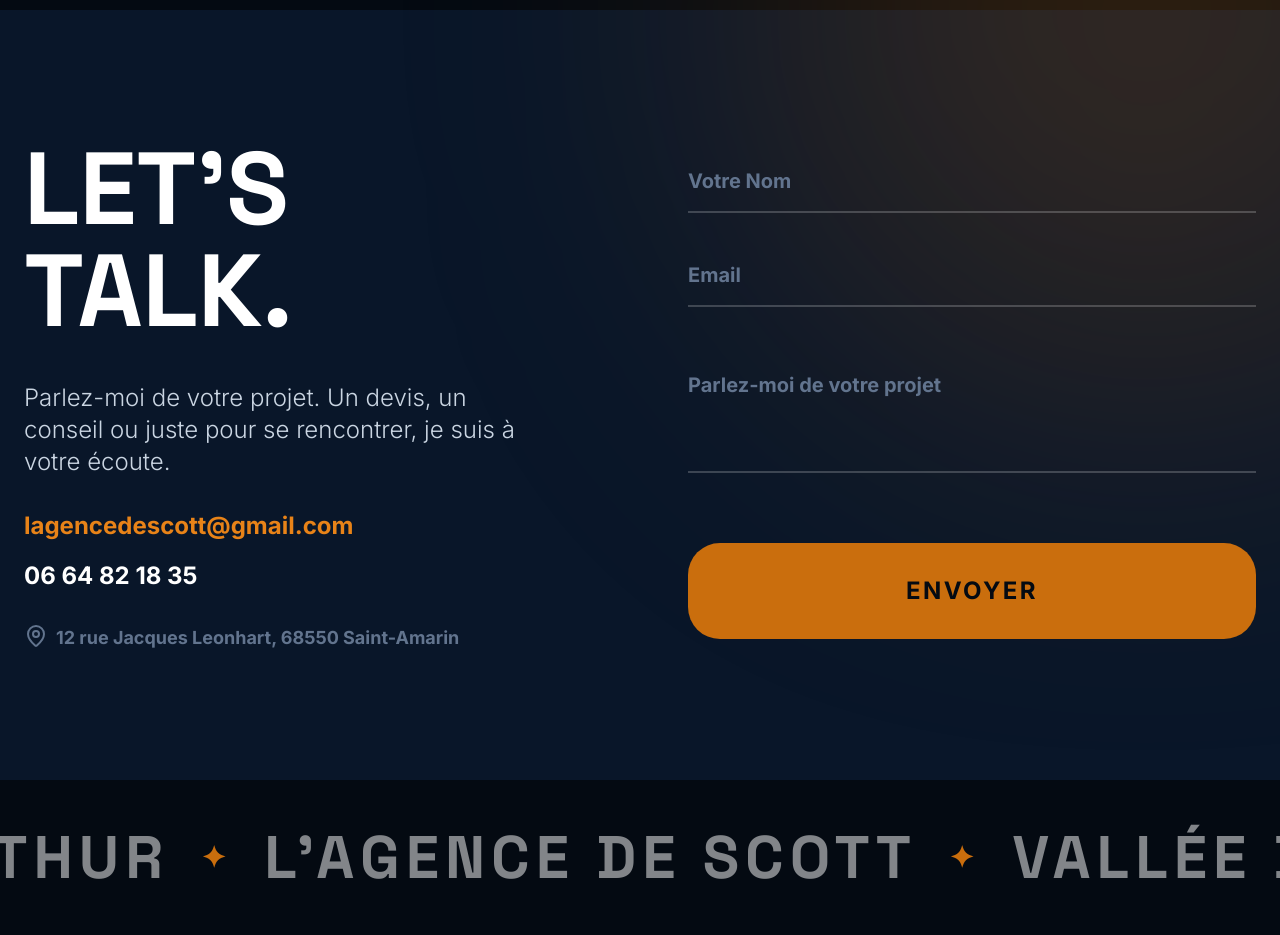
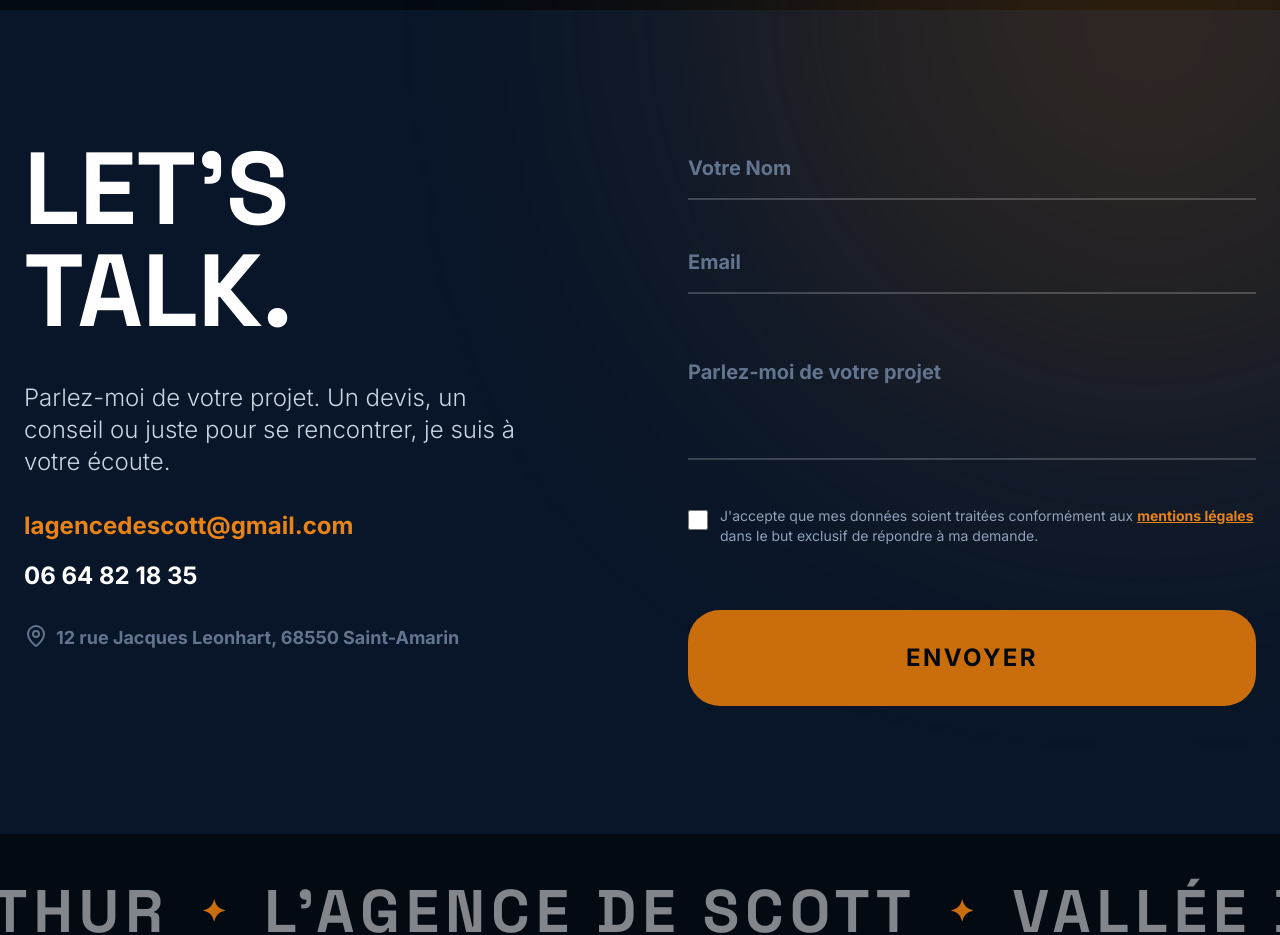
Before and after one commit to nutala/lagence-de-scott, a React (Vite) app: page / in a window 1280 px wide. Shown: the part 6280-7215 px from the top of the page. Built offline with nearby package versions, Linux system fonts and the light colour scheme.

Commit message:
update form rgpd

```diff
--- a/src/App.tsx
+++ b/src/App.tsx
@@ -117,6 +117,7 @@ function MainContent({ onShowMentions }: { onShowMentions: () => void }) {
   const [isScrolled, setIsScrolled] = useState(false);
   const [isMobileMenuOpen, setIsMobileMenuOpen] = useState(false);
   const [isSubmitting, setIsSubmitting] = useState(false);
+  const [isSubmittedSuccessfully, setIsSubmittedSuccessfully] = useState(false);
   const [showToast, setShowToast] = useState(false);
   const [toastMessage, setToastMessage] = useState("");
   const [toastType, setToastType] = useState<"success" | "error" | "info">("success");
@@ -151,6 +152,7 @@ function MainContent({ onShowMentions }: { onShowMentions: () => void }) {
     const name = formData.get('name') as string;
     const email = formData.get('email') as string;
     const message = formData.get('message') as string;
+    const rgpd = formData.get('rgpd') as string;
 
     const newErrors: Record<string, string> = {};
     if (!name || name.trim().length < 2) {
@@ -162,6 +164,9 @@ function MainContent({ onShowMentions }: { onShowMentions: () => void }) {
     }
     if (!message || message.trim().length < 10) {
       newErrors.message = "Votre message doit comporter au moins 10 caractères.";
+    }
+    if (!rgpd) {
+      newErrors.rgpd = "Vous devez accepter la politique de confidentialité.";
     }
 
     if (Object.keys(newErrors).length > 0) {
@@ -193,6 +198,7 @@ function MainContent({ onShowMentions }: { onShowMentions: () => void }) {
         setToastMessage("Message envoyé avec succès !");
         setShowToast(true);
         form.reset();
+        setIsSubmittedSuccessfully(true);
         setTimeout(() => setShowToast(false), 4000);
       } else {
         setToastType("info");
@@ -542,8 +548,19 @@ function MainContent({ onShowMentions }: { onShowMentions: () => void }) {
             </div>
 
             {/* Right Col / Form */}
-            <div className="flex items-center">
-              <form onSubmit={handleSubmit} className="w-full space-y-8" noValidate>
+            <div className="flex items-center justify-center min-h-[480px] w-full">
+              <AnimatePresence mode="wait">
+                {!isSubmittedSuccessfully ? (
+                  <motion.form
+                    key="contact-form"
+                    initial={{ opacity: 0, y: 10 }}
+                    animate={{ opacity: 1, y: 0 }}
+                    exit={{ opacity: 0, y: -10 }}
+                    transition={{ duration: 0.3 }}
+                    onSubmit={handleSubmit}
+                    className="w-full space-y-8"
+                    noValidate
+                  >
                     <div className="space-y-6">
                       <div className="relative group">
                         <input type="text" id="name" name="name" required className="w-full bg-transparent border-b-2 border-white/20 py-4 text-xl text-white placeholder:text-transparent focus:outline-none focus:border-sun-500 peer transition-colors" placeholder="Nom" onChange={() => setFormErrors(prev => ({...prev, name: ''}))} />
@@ -564,12 +581,81 @@ function MainContent({ onShowMentions }: { onShowMentions: () => void }) {
                       </div>
                     </div>
 
+                    <div className="space-y-4">
+                      <div className="flex items-start gap-3 pt-2 text-left">
+                        <input
+                          type="checkbox"
+                          id="rgpd"
+                          name="rgpd"
+                          required
+                          className="mt-1 w-5 h-5 shrink-0 rounded border-white/20 bg-transparent text-sun-500 focus:ring-sun-500 accent-sun-500 cursor-pointer"
+                          onChange={() => setFormErrors(prev => ({...prev, rgpd: ''}))}
+                        />
+                        <label htmlFor="rgpd" className="text-sm text-slate-400 select-none cursor-pointer">
+                          J'accepte que mes données soient traitées conformément aux{' '}
+                          <button
+                            type="button"
+                            onClick={onShowMentions}
+                            className="text-sun-400 hover:text-white underline font-bold"
+                          >
+                            mentions légales
+                          </button>{' '}
+                          dans le but exclusif de répondre à ma demande.
+                        </label>
+                      </div>
+                      {formErrors.rgpd && <span className="text-red-500 text-xs block text-left mt-1">{formErrors.rgpd}</span>}
+                    </div>
+
                     <div className="pt-4">
                       <button type="submit" disabled={isSubmitting} className="w-full py-6 md:py-8 bg-sun-500 hover:bg-white text-navy-900 font-bold text-2xl uppercase tracking-widest rounded-[2rem] transition-all duration-300 disabled:opacity-50 mt-4">
                         {isSubmitting ? 'ENVOI...' : 'Envoyer'}
                       </button>
                     </div>
-              </form>
+                  </motion.form>
+                ) : (
+                  <motion.div
+                    key="success-message"
+                    initial={{ opacity: 0, scale: 0.95 }}
+                    animate={{ opacity: 1, scale: 1 }}
+                    exit={{ opacity: 0, scale: 0.95 }}
+                    transition={{ duration: 0.4, ease: "easeOut" }}
+                    className="w-full bg-white/5 border border-white/10 rounded-[2rem] p-10 md:p-14 text-center flex flex-col items-center justify-center min-h-[480px]"
+                  >
+                    <motion.div
+                      initial={{ scale: 0 }}
+                      animate={{ scale: 1 }}
+                      transition={{ type: "spring", stiffness: 150, damping: 15, delay: 0.1 }}
+                      className="w-20 h-20 rounded-full bg-sun-500 flex items-center justify-center mb-8 shadow-[0_0_40px_rgba(202,110,13,0.4)]"
+                    >
+                      <svg className="w-10 h-10 text-navy-900" fill="none" viewBox="0 0 24 24" stroke="currentColor" strokeWidth={3.5}>
+                        <motion.path
+                          initial={{ pathLength: 0 }}
+                          animate={{ pathLength: 1 }}
+                          transition={{ duration: 0.5, delay: 0.3, ease: "easeInOut" }}
+                          strokeLinecap="round"
+                          strokeLinejoin="round"
+                          d="M5 13l4 4L19 7"
+                        />
+                      </svg>
+                    </motion.div>
+
+                    <h3 className="font-display text-3xl font-bold text-white mb-6">
+                      Message envoyé !
+                    </h3>
+
+                    <p className="text-slate-300 text-lg leading-relaxed mb-10 max-w-md">
+                      Merci pour votre intérêt. Jordan a bien reçu vos informations et prendra contact avec vous très prochainement pour échanger sur votre projet.
+                    </p>
+
+                    <button
+                      onClick={() => setIsSubmittedSuccessfully(false)}
+                      className="px-8 py-4 bg-white/15 hover:bg-white/20 text-white font-bold rounded-full transition-colors border border-white/10"
+                    >
+                      Envoyer un autre message
+                    </button>
+                  </motion.div>
+                )}
+              </AnimatePresence>
             </div>
           </div>
         </div>
```
Lines whose indentation alone changed are shown as unchanged.
